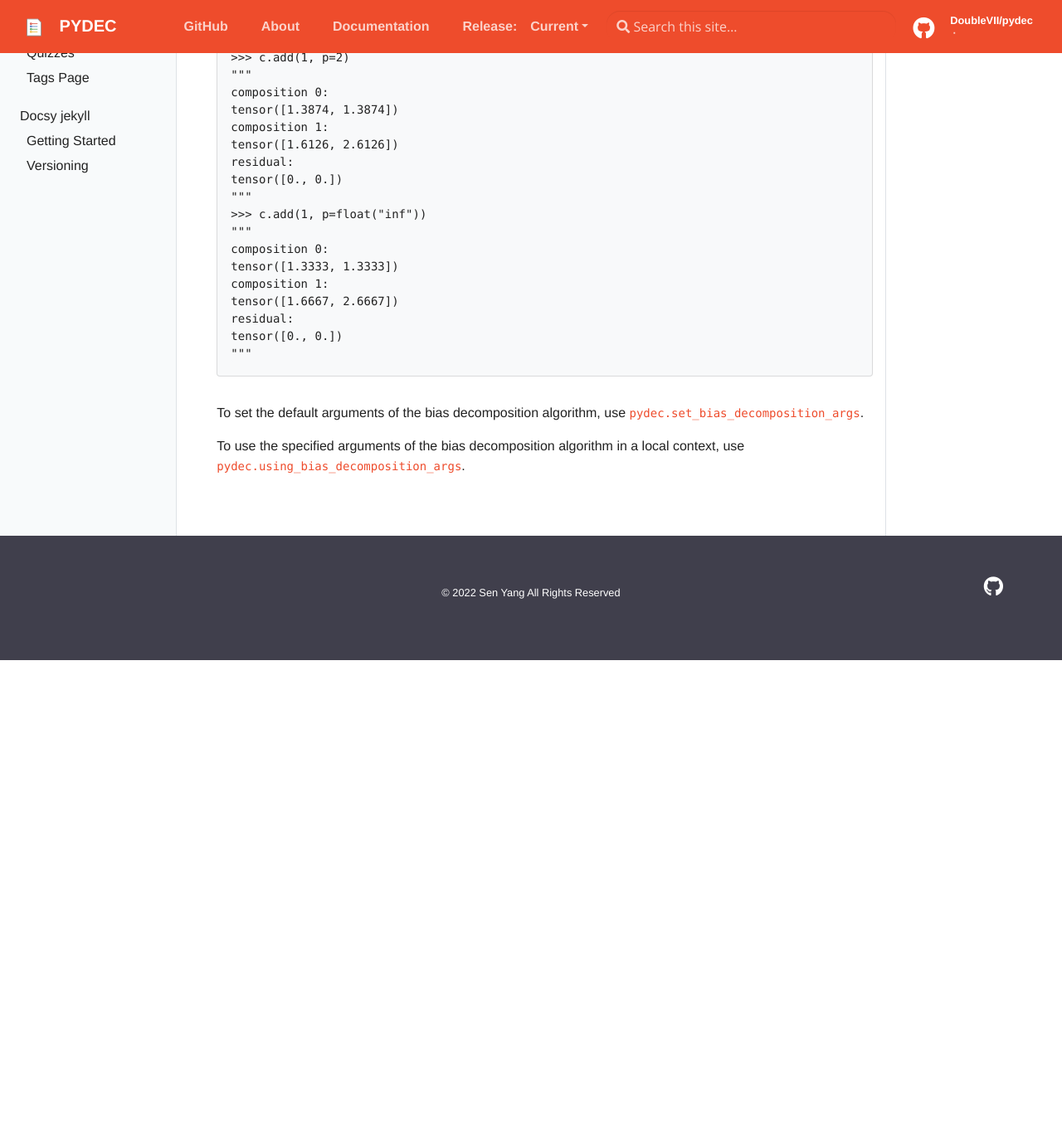
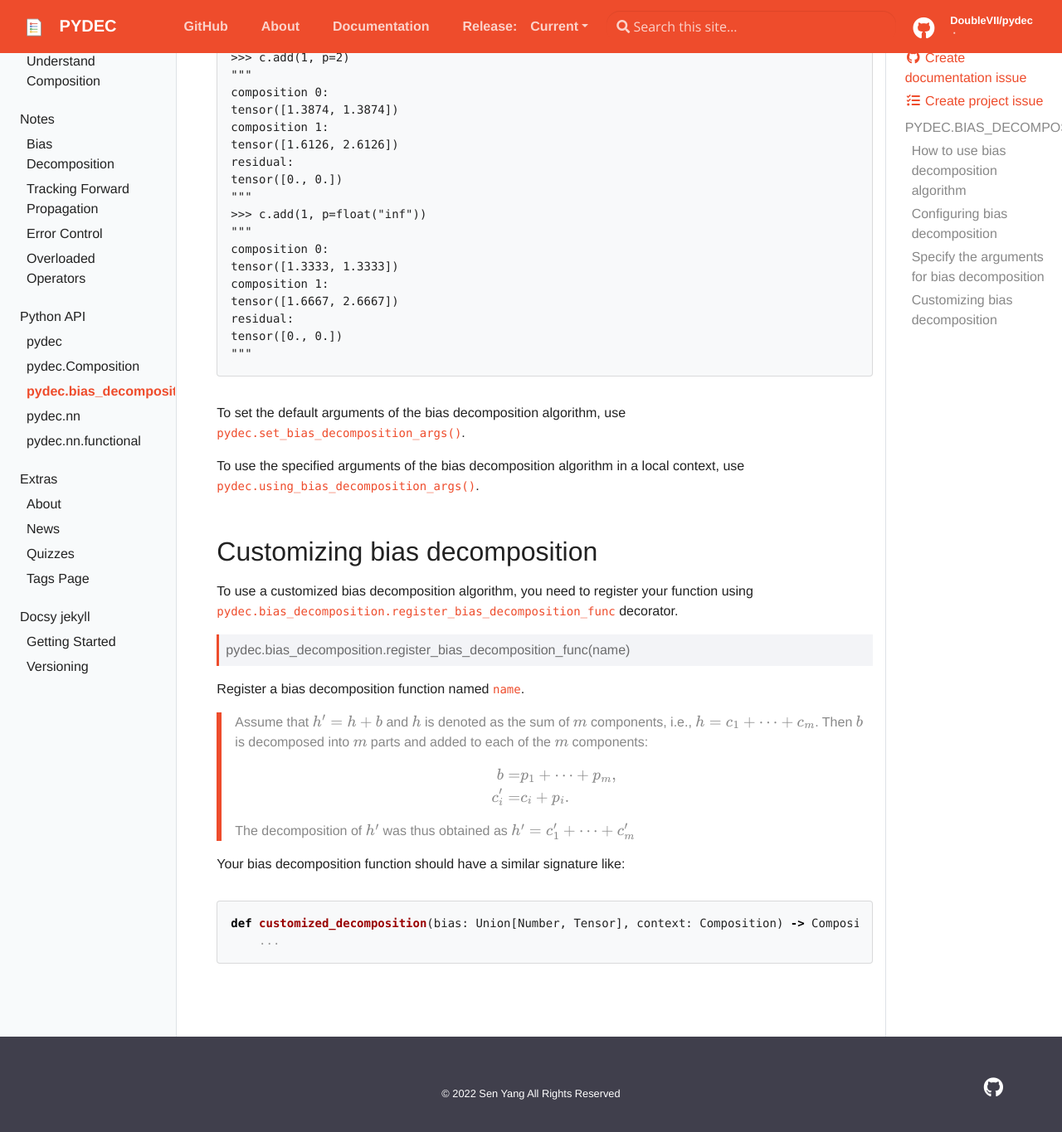
Before and after one commit to NJUNLP/pydec, a Jekyll site: the page built from docs/_docs/pythonapi/pydec.bias_decomposition/index.md, in a window 1280 px wide and 1400 px high, scrolled down 1071 px. Shown: the top 1365 px of the window at 83% size. Built offline with Jekyll 4.4.1, drawn with Linux system fonts in a browser that asks for light colours; before the commit the page ends 1867 px from its top, so only the background shows below that; some of the changed text lies outside the part shown.

Commit message:
update docs

````diff
--- a/docs/_docs/pythonapi/pydec.bias_decomposition/index.md
+++ b/docs/_docs/pythonapi/pydec.bias_decomposition/index.md
@@ -16,11 +16,11 @@ If you have specified a bias decomposition algorithm for PyDec, PyDec will autom
 
 By default, PyDec does not perform any bias decomposition, but adds the bias directly to `Composition._residual`. In this case, Pydec uses the algorithm named {% include codelink.html name="none" path="pythonapi/pydec.bias_decomposition/none" %}.
 
-To specify the default bias decomposition algorithm, use {% include codelink.html name="pydec.set_bias_decomposition_func" path="pythonapi/pydec/set_bias_decomposition_func" %}.
+To specify the default bias decomposition algorithm, use {% include codelink.html name="pydec.set_bias_decomposition_func()" path="pythonapi/pydec/set_bias_decomposition_func" %}.
 
-To use the specified bias decomposition algorithm in a local context, use {% include codelink.html name="pydec.using_bias_decomposition_func" path="pythonapi/pydec/using_bias_decomposition_func" %}.
+To use the specified bias decomposition algorithm in a local context, use {% include codelink.html name="pydec.using_bias_decomposition_func()" path="pythonapi/pydec/using_bias_decomposition_func" %}.
 
-To disable bias decomposition locally, use {% include codelink.html name="pydec.no_bias_decomposition" path="pythonapi/pydec/no_bias_decomposition" %}
+To disable bias decomposition locally, use {% include codelink.html name="pydec.no_bias_decomposition()" path="pythonapi/pydec/no_bias_decomposition" %}
 
 ### Specify the arguments for bias decomposition
 
@@ -60,6 +60,35 @@ tensor([0., 0.])
 """
 ```
 
-To set the default arguments of the bias decomposition algorithm, use {% include codelink.html name="pydec.set_bias_decomposition_args" path="pythonapi/pydec/set_bias_decomposition_args" %}.
+To set the default arguments of the bias decomposition algorithm, use {% include codelink.html name="pydec.set_bias_decomposition_args()" path="pythonapi/pydec/set_bias_decomposition_args" %}.
 
-To use the specified arguments of the bias decomposition algorithm in a local context, use {% include codelink.html name="pydec.using_bias_decomposition_args" path="pythonapi/pydec/using_bias_decomposition_args" %}.
+To use the specified arguments of the bias decomposition algorithm in a local context, use {% include codelink.html name="pydec.using_bias_decomposition_args()" path="pythonapi/pydec/using_bias_decomposition_args" %}.
+
+## Customizing bias decomposition
+
+To use a customized bias decomposition algorithm, you need to register your function using {% include codelink.html name="pydec.bias_decomposition.register_bias_decomposition_func" path="pythonapi/pydec.bias_decomposition#register_bias_decomposition_func" %} decorator.
+
+{% include function.html content="pydec.bias_decomposition.register_bias_decomposition_func(name)" %}
+
+Register a bias decomposition function named `name`.
+
+
+<blockquote>
+Assume that $h^\prime=h+b$ and $h$ is denoted as the sum of $m$ components, i.e., $h=c_1+\cdots+c_m$. Then $b$ is decomposed into $m$ parts and added to each of the $m$ components:
+
+$$
+\begin{split}
+b=&p_1+\cdots+p_m,\newline
+c^\prime_i=&c_i+p_i.
+\end{split}
+$$
+
+The decomposition of $h^\prime$ was thus obtained as $h^\prime=c^\prime_1+\cdots+c^\prime_m$
+</blockquote>
+
+
+Your bias decomposition function should have a similar signature like:
+```python
+def customized_decomposition(bias: Union[Number, Tensor], context: Composition) -> Composition:
+    ...
+```
````
